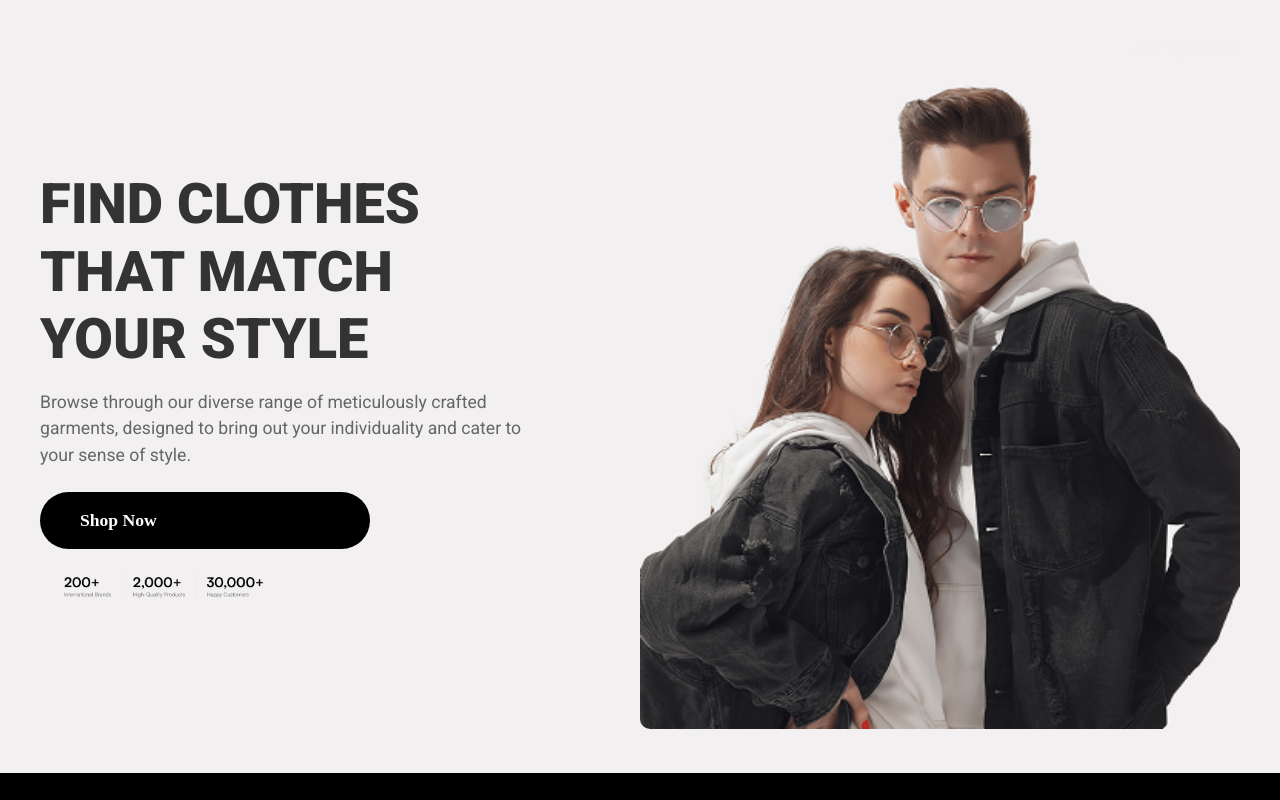
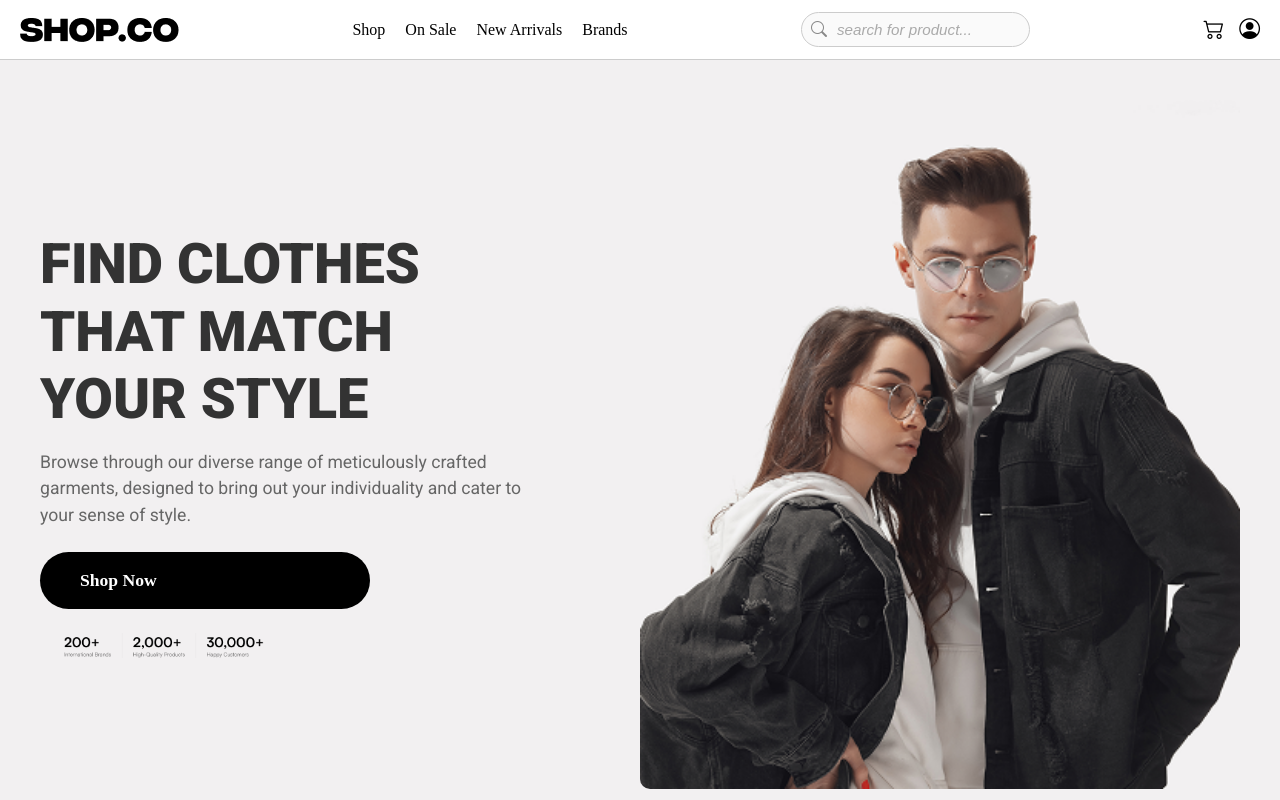
Before and after one commit to DocCaio/SHOP.CO, a React (Vite) app: page / in a window 1280 px wide. Shown: the top 800 px of the page. Built offline with nearby package versions, Linux system fonts and the light colour scheme; grey boxes are pictures that could not be loaded.

Commit message:
fix: banner bg

```diff
--- a/src/Pages/Home/index.tsx
+++ b/src/Pages/Home/index.tsx
@@ -1,12 +1,14 @@
 import Banner from "../../components/Banner"
 import ContainerBrands from "../../components/ContainerBrands"
 import Footer from "../../components/Footer";
+import Header from "../../components/Header";
 import Main from "../../components/Main";
 
 
 const Home = () => {
   return (
     <div>
+      <Header/>
       <Banner />
       <ContainerBrands />
       <Main/>
--- a/src/components/Banner/Banner.module.css
+++ b/src/components/Banner/Banner.module.css
@@ -6,27 +6,31 @@
     --spacing-lg: 24px;
 }
 
-
+/* O fundo ocupa 100% da tela */
 .container {
-    display: flex;
-    flex-direction: column;
-    align-items: center;
+    width: 100%;
     background-color: var(--primary-bg);
-    padding: var(--spacing-lg);
-    text-align: center;
-    flex-direction: column-reverse;
 }
 
+/* Wrapper interno que centraliza o conteúdo */
+.inner {
+    display: flex;
+    flex-direction: column-reverse;
+    align-items: center;
+    text-align: center;
+    padding: var(--spacing-lg);
+    max-width: 1200px;
+    margin: 0 auto;
+}
 
-.container > div {
+/* Bloco de texto */
+.inner > div {
     width: 100%;
     max-width: 500px;
     padding: var(--spacing-lg) 0;
-    order: 2;
 }
 
-
-.container h1 {
+.inner h1 {
     font-family: var(--ff);
     font-weight: 900;
     font-size: 2.5rem;
@@ -35,8 +39,7 @@
     color: #333;
 }
 
-
-.container p {
+.inner p {
     font-family: var(--ff);
     font-size: 1rem;
     line-height: 1.5;
@@ -44,8 +47,8 @@
     margin-bottom: var(--spacing-lg);
 }
 
-
-.container a {
+/* Botão/link */
+.inner a {
     display: block;
     width: 80%;
     max-width: 250px;
@@ -57,80 +60,71 @@
     text-decoration: none;
     font-weight: bold;
     font-size: 1.1rem;
-
     transition: background-color 0.3s ease;
 }
 
-.container a:hover {
+.inner a:hover {
     background-color: #333;
 }
 
-
-.container > div img {
+/* Imagem de “sells” */
+.inner > div img {
     margin-top: 10px;
     max-width: 150px;
     height: auto;
 }
 
-
-.container figure {
+/* Figura principal */
+.inner figure {
     width: 100%;
-    order: 1;
     margin: 0;
 }
 
-.container figure img {
+.inner figure img {
     width: 100%;
     height: auto;
     object-fit: cover;
     border-radius: 10px;
 }
 
+/* ============================= */
+/*      RESPONSIVE - DESKTOP     */
+/* ============================= */
 
 @media (min-width: 768px) {
-    .container {
+    .inner {
         flex-direction: row;
         justify-content: space-between;
         align-items: center;
-        max-width: 1200px;
-        margin: 0 auto;
         padding: var(--spacing-xl);
     }
 
-
-    .container > div {
-        order: 1;
+    .inner > div {
         text-align: left;
         padding-right: var(--spacing-xl);
         flex: 1;
     }
 
-
-    .container figure {
-        order: 2;
+    .inner figure {
         flex: 1;
         max-width: 50%;
     }
 
-
-    .container h1 {
+    .inner h1 {
         font-size: 3.5rem;
     }
 
-    .container p {
+    .inner p {
         font-size: 1.1rem;
     }
 
-
-    .container a {
+    .inner a {
         display: inline-block;
         margin: 0;
         padding: 18px 40px;
-
     }
 
-
-    .container > div img {
+    .inner > div img {
         margin-top: var(--spacing-lg);
         margin-left: var(--spacing-lg);
         max-width: 200px;
--- a/src/components/Banner/index.tsx
+++ b/src/components/Banner/index.tsx
@@ -8,6 +8,7 @@ import styles from './Banner.module.css';
 const Banner = () => {
   return (
  <section className={styles.container}>
+  <div className={styles.inner}>
     <div>
       <h1>FIND CLOTHES THAT MATCH YOUR STYLE</h1>
       <p>
@@ -22,7 +23,7 @@ const Banner = () => {
     <figure>
       <img src={Ban} alt="banner" />
     </figure>
-
+  </div>
 </section>
   );
 };
--- /dev/null
+++ b/src/components/Header/Header.module.css
@@ -0,0 +1,137 @@
+:root {
+  --text-color-links: #000;
+  --primary-color: #111;
+  --border-color: #ccc;
+  --hover-color: #f5f5f5;
+}
+
+/* CONTAINER GERAL */
+.container {
+  width: 100%;
+  background-color: #fff;
+  border-bottom: 1px solid var(--border-color);
+}
+
+.nav {
+  display: flex;
+  align-items: center;
+  justify-content: space-between;
+  padding: 12px 20px;
+}
+
+.logoArea {
+  display: flex;
+  align-items: center;
+  gap: 10px;
+}
+
+/* MENU LINKS */
+.menu {
+  display: flex;
+  list-style: none;
+  gap: 20px;
+}
+
+.menu a {
+  color: var(--text-color-links);
+  text-decoration: none;
+  font-weight: 500;
+  transition: color 0.2s ease;
+}
+
+.menu a:hover {
+  color: var(--primary-color);
+}
+
+/* 🔍 INPUT DE BUSCA ESTILIZADO */
+.search {
+  display: flex;
+  align-items: center;
+  position: relative;
+}
+
+.search i {
+  position: absolute;
+  left: 10px;
+  color: #888;
+  font-size: 1rem;
+  transition: color 0.2s ease;
+}
+
+.search input {
+  padding: 8px 12px 8px 35px; /* espaço para o ícone */
+  border: 1px solid var(--border-color);
+  border-radius: 20px;
+  font-size: 0.95rem;
+  outline: none;
+  transition: all 0.3s ease;
+  width: 180px;
+  background-color: #fafafa;
+}
+
+.search input:focus {
+  border-color: var(--primary-color);
+  background-color: #fff;
+  box-shadow: 0 0 5px rgba(0,0,0,0.1);
+}
+
+.search input::placeholder {
+  color: #aaa;
+  font-style: italic;
+}
+
+/* ICONES CARRINHO E USUARIO */
+.icons {
+  display: flex;
+  align-items: center;
+  gap: 15px;
+  font-size: 1.3rem;
+  color: var(--text-color-links);
+}
+
+.icons i {
+  cursor: pointer;
+  transition: color 0.2s ease;
+}
+
+.icons i:hover {
+  color: var(--primary-color);
+}
+
+/* HAMBURGER BUTTON */
+.hamburger {
+  display: none;
+  background: none;
+  border: none;
+  font-size: 1.8rem;
+  cursor: pointer;
+}
+
+/* RESPONSIVO */
+@media (max-width: 768px) {
+  .menu {
+    position: fixed;
+    top: 0;
+    left: -100%;
+    width: 200px;
+    height: 100vh;
+    background-color: #fff;
+    flex-direction: column;
+    padding-top: 60px;
+    gap: 20px;
+    transition: left 0.3s ease;
+    box-shadow: 2px 0 5px rgba(0, 0, 0, 0.1);
+  }
+
+  .showMenu {
+    left: 0;
+  }
+
+  .hamburger {
+    display: block;
+  }
+
+  .search {
+    display: none;
+  }
+}
--- a/src/components/Header/index.tsx
+++ b/src/components/Header/index.tsx
@@ -1,11 +1,44 @@
-
+import { useState } from "react";
+import styles from "./Header.module.css";
+import logo from "../../assets/Header/logo.png";
+import { Link } from "react-router-dom";
 
 const Header = () => {
+  const [menuOpen, setMenuOpen] = useState(false);
+
+  const toggleMenu = () => {
+    setMenuOpen(!menuOpen);
+  };
+
   return (
-    <header>
+    <header className={styles.container}>
+      <nav className={styles.nav}>
+        <div className={styles.logoArea}>
+          <img src={logo} alt="logo" />
+          <button className={styles.hamburger} onClick={toggleMenu}>
+            <i className="bi bi-list"></i>
+          </button>
+        </div>
 
+        <ul className={`${styles.menu} ${menuOpen ? styles.showMenu : ""}`}>
+          <li><Link to={"/"}>Shop</Link></li>
+          <li><Link to={"/"}>On Sale</Link></li>
+          <li><Link to={"/"}>New Arrivals</Link></li>
+          <li><Link to={"/"}>Brands</Link></li>
+        </ul>
+
+        <div className={styles.search}>
+          <i className="bi bi-search"></i>
+          <input type="text" placeholder="search for product..." />
+        </div>
+
+        <div className={styles.icons}>
+          <i className="bi bi-cart2"></i>
+          <i className="bi bi-person-circle"></i>
+        </div>
+      </nav>
     </header>
-  )
-}
+  );
+};
 
 export default Header;
```
Lines whose indentation alone changed are shown as unchanged.
